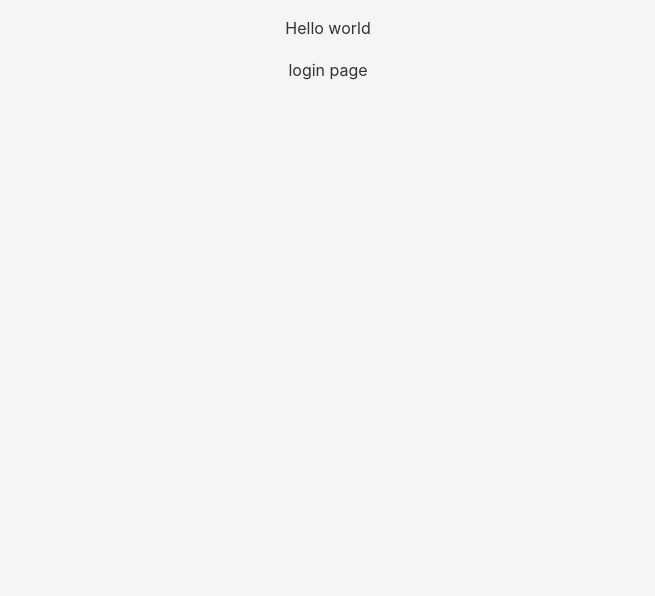
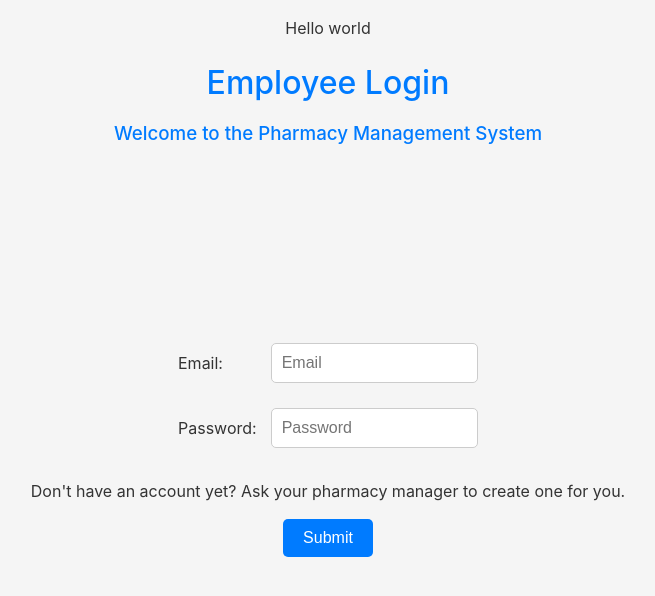
Before and after one commit to oliver-sey/pharmacy-management-system, a React (Create React App) app in the folder frontend/frontend/: page / in a window 1280 px wide. Shown: the top 596 px of the page, without its empty margins (312-967 px from the left). Built offline with nearby package versions, Linux system fonts and the light colour scheme.

Commit message:
Login page with stylesheet for it

```diff
--- a/frontend/frontend/src/Pages/Login.js
+++ b/frontend/frontend/src/Pages/Login.js
@@ -1,11 +1,49 @@
-import React from 'react'
+import React from "react";
+import "../Styles/Login.css"; // import the specific stylesheet for this page
 
 function Login() {
-  return (
-    <div>
-      <p> login page </p>
-    </div>
-  )
+	return (
+		<div>
+			<h1>Employee Login</h1>
+			<h3>Welcome to the Pharmacy Management System</h3>
+			<div className="centered-div">
+				<div className="form-group">
+					<label htmlFor="email" className="input-label">
+						Email:
+					</label>
+					<input
+						type="text"
+						className="input-field"
+						id="email"
+						placeholder="Email"
+					/>
+				</div>
+
+				<div className="form-group">
+					<label htmlFor="password" className="input-label">
+						Password:
+					</label>
+					<input
+						type="password"
+						className="input-field"
+						id="password"
+						placeholder="Password"
+					/>
+				</div>
+
+				<div>
+					<p>
+						Don't have an account yet? Ask your pharmacy manager to
+						create one for you.
+					</p>
+				</div>
+
+				<div>
+					<input type="button" id="submit" value="Submit" />
+				</div>
+			</div>
+		</div>
+	);
 }
 
-export default Login
+export default Login;
--- /dev/null
+++ b/frontend/frontend/src/Styles/Login.css
@@ -0,0 +1,30 @@
+/* Centered container for the login form */
+.centered-div {
+	display: flex;
+	flex-direction: column; /* Aligns items vertically */
+	justify-content: center; /* Centers vertically */
+	align-items: center; /* Centers horizontally */
+	height: 70vh; /* Takes up almost full viewport height */
+}
+
+/* Style for each form group (label + input) */
+.form-group {
+	display: flex;
+	justify-content: space-between; /* Pushes label to the left and input to the right */
+	align-items: center; /* Centers items vertically within the form group */
+	width: 300px; /* Set fixed width for form groups */
+	margin-bottom: 10px; /* Space between form groups */
+	padding-top: 10px;
+	padding-bottom: 5px;
+}
+
+/* Style for labels */
+.input-label {
+	text-align: left; /* Left-aligns the label */
+	width: 150px; /* Fixed width for label */
+}
+
+/* Style for inputs */
+.input-field {
+	width: 150px; /* Adjust input width */
+}
```
